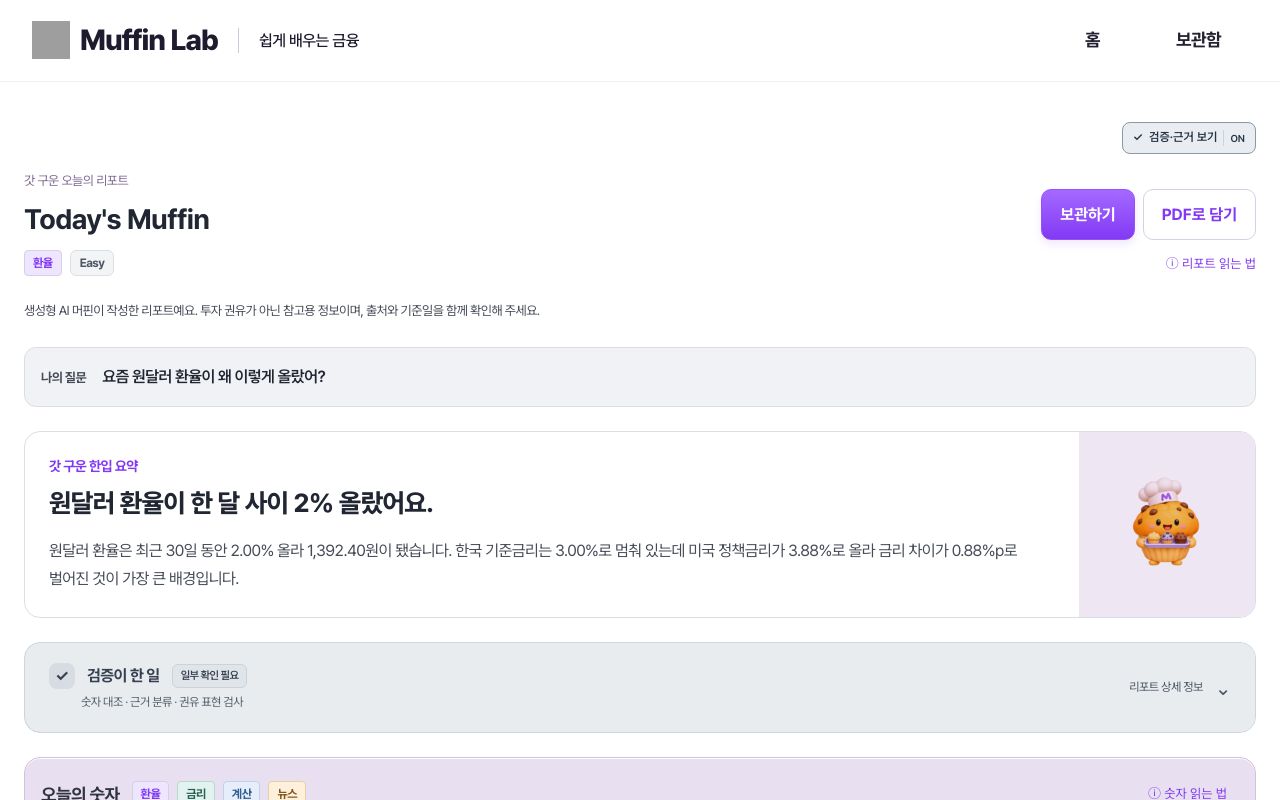
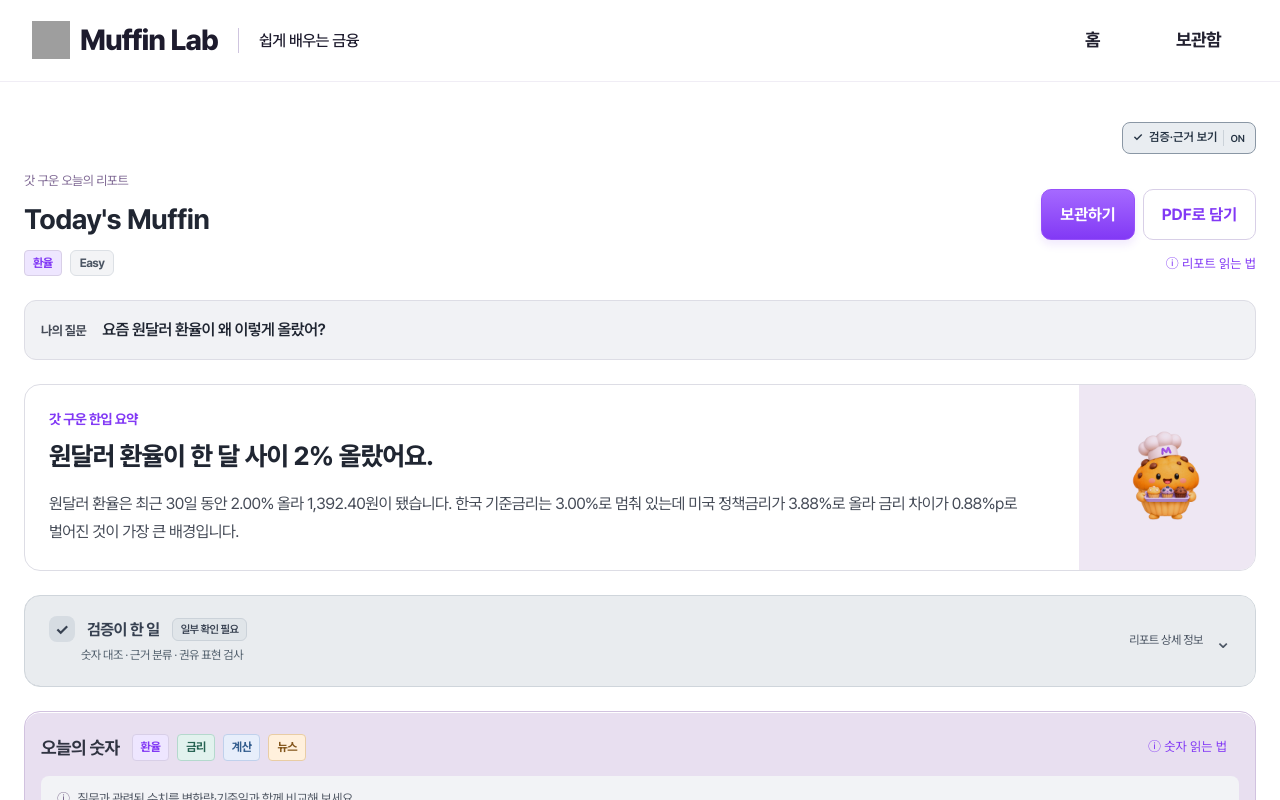
Before and after one commit to muffin-lab-it/muffin, a Next.js app: page /preview/report in a window 1280 px wide. Shown: the top 800 px of the page. Built offline with nearby package versions, Linux system fonts and the light colour scheme; grey boxes are pictures that could not be loaded.

Commit message:
fix: AI 고지를 서버 disclosure로 일원화

```diff
--- a/app/components/ReportView.module.css
+++ b/app/components/ReportView.module.css
@@ -316,7 +316,6 @@
 .report :global(.verification-summary-copy strong .report-badge) { margin-left:6px; font-size:11px; }
 
 .report :global(.verification-body) { background:#fff; }
-.report :global(.report-ai-intro) { display:block; margin:0; padding:0; border:0; border-radius:0; background:transparent; color:var(--ink-2); font-size:13px; }
 .report :global(.verification-ref) { color:#374151; text-decoration:underline; text-underline-offset:3px; font-weight:600; }
 .report :global(.reason-originals) { display:grid; margin-top:10px; }
 .report :global(.reason-originals .evidence-link) { color:#1d4ed8; text-decoration:underline; text-underline-offset:3px; display:block; border-top:1px solid #e5e7eb; padding:10px 0; font-size:12px; font-weight:500; }
--- a/app/components/ReportView.tsx
+++ b/app/components/ReportView.tsx
@@ -59,7 +59,6 @@ export function ReportView({
     <ReportDisplay className={`report ${styles.report}`}>
       <div className="report-top-controls"><ReportModeToggle /></div>
       {header ?? <div className={styles.reportToolbar}><ReportHelp /></div>}
-      <p className="report-ai-intro">생성형 AI 머핀이 작성한 리포트예요. 투자 권유가 아닌 참고용 정보이며, 출처와 기준일을 함께 확인해 주세요.</p>
       {report.notice && report.mode !== "research" && <p className="report-notice">{report.notice}</p>}
       {question && (
         <section className={styles.questionCard} aria-label="나의 질문">
```
Also changed, not shown: 2 other files (tests, documents, lock files or other folders).
